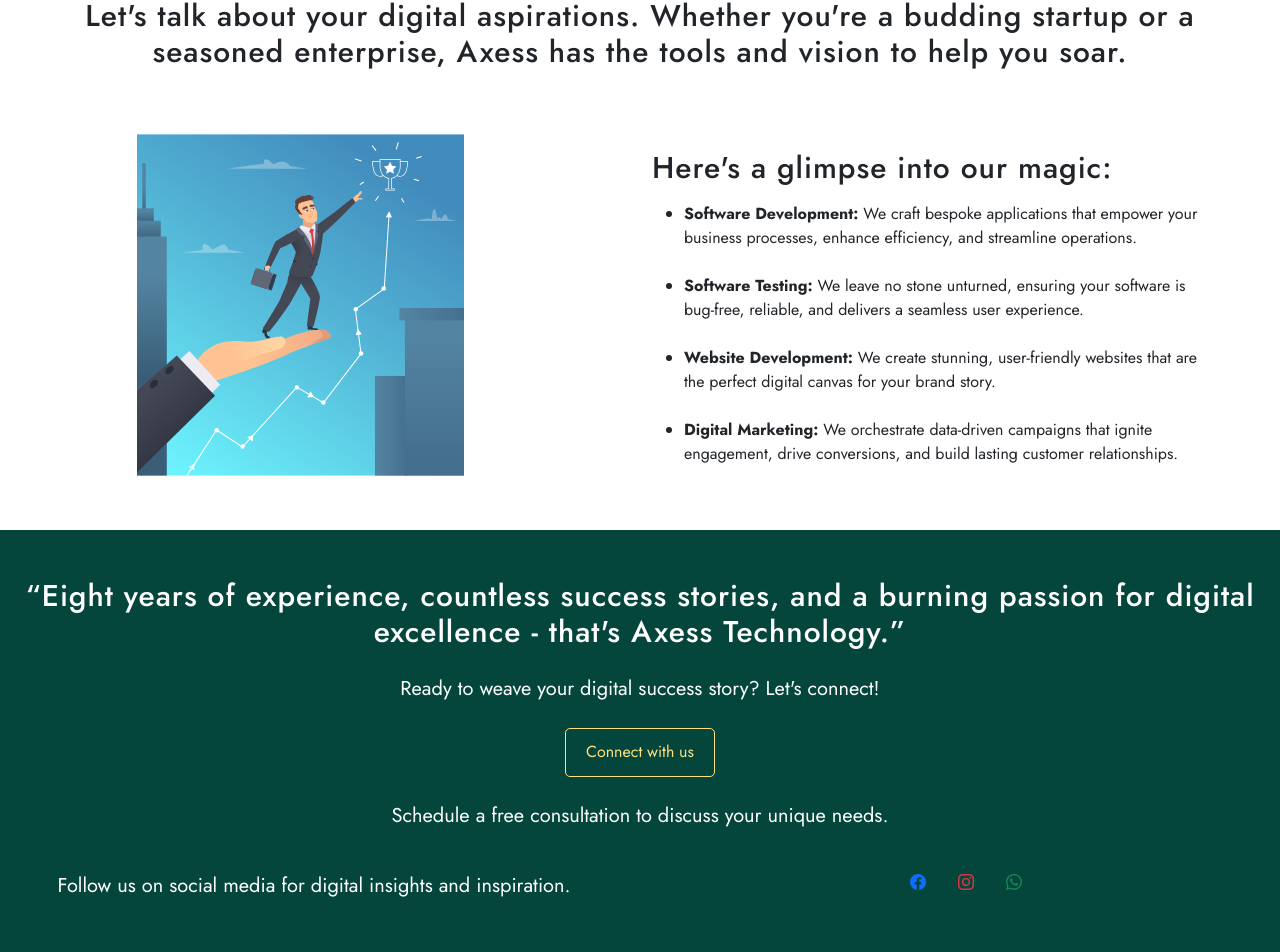
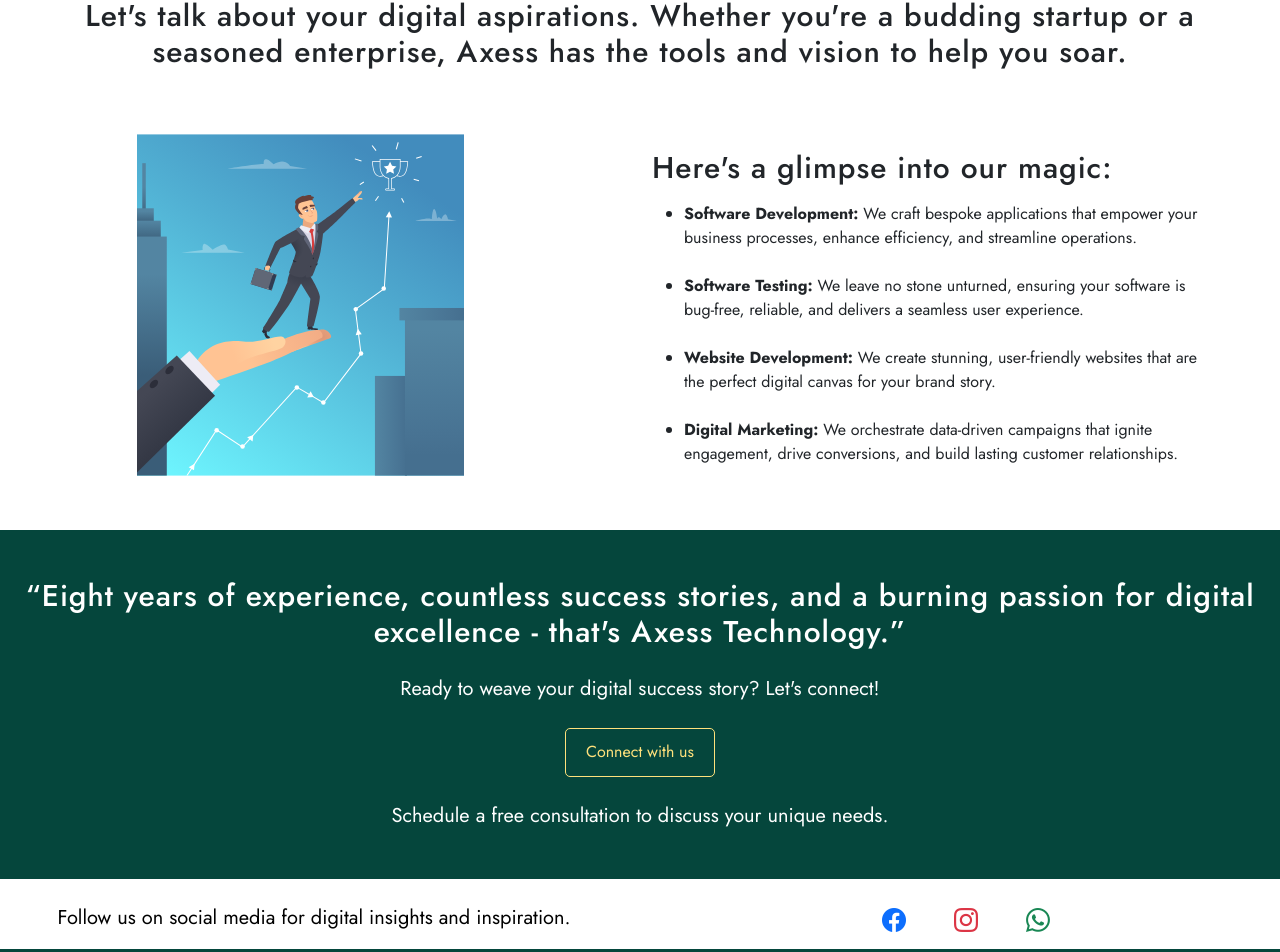
Before and after one commit to axessmongo/AxessTechnology-project, a React (Vite) app in the folder client/: page /about in a window 1280 px wide. Shown: the part 1619-2571 px from the top of the page. Built offline with nearby package versions, Linux system fonts and the light colour scheme.

Commit message:
aos added in about page

```diff
--- a/client/src/About.jsx
+++ b/client/src/About.jsx
@@ -19,7 +19,7 @@ function About() {
       <div className="">
         <div className="row mt-5 justify-content-end">
           <div className="col-md-8 mt-5">
-            <div className="p-5 mx-5">
+            <div className="p-5 mx-5" data-aos="fade-right" data-aos-duration="1000">
               <h1 className="mt-5 text-center bg-img-1 mx-auto">Our CEO</h1>
               <p className="mt-3 ceo-content">
                 Founded by a passionate entrepreneur, Mr. Venkteshan, Axess
@@ -43,7 +43,7 @@ function About() {
             </div>
           </div>
           <div className="col-md-4">
-            <div className="aboutusimg position-relative">
+            <div className="aboutusimg position-relative"  data-aos="fade-left" data-aos-duration="1000">
               <div class="blur-img">
                 <img
                   src={
@@ -110,19 +110,19 @@ function About() {
            </div> */}
       <div className="container mt-5">
         <div>
-          <h5 className="secondary-header text-center py-5">
+          <h5 className="secondary-header text-center py-5" data-aos="fade-up" data-aos-duration="1000">
             Let's talk about your digital aspirations. Whether you're a budding
             startup or a seasoned enterprise, Axess has the tools and vision to
             help you soar.
           </h5>
         </div>
         <div className="row mt-3">
-          <div className="col-md-6">
+          <div className="col-md-6" data-aos="fade-right" data-aos-duration="1000">
             <div className="aboutsuccess">
               <img src={success} alt="success" />
             </div>
           </div>
-          <div className="col-md-6">
+          <div className="col-md-6" data-aos="fade-left" data-aos-duration="1000">
             <div className="mt-3">
               <h6 className="secondary-header">
                 Here's a glimpse into our magic:
@@ -156,7 +156,7 @@ function About() {
         </div>
       </div>
       <section className="bg-green-1 py-5 mt-5">
-        <div>
+        <div  data-aos="fade-up" data-aos-duration="1000">
           <h3 className="secondary-header mx-auto text-center text-white mb-2">
             <q>
               Eight years of experience, countless success stories, and a
@@ -178,21 +178,21 @@ function About() {
             Schedule a free consultation to discuss your unique needs.{" "}
           </p>
         </div>
-        <div className="row">
+        <div className="row mt-5 bg-white"  data-aos="fade-up" data-aos-duration="1000">
           <div className="col-md-6 text-center">
-            <p className="fs-5 mx-auto text-white mt-4">
+            <p className="fs-5 mx-auto text-black mt-4">
               Follow us on social media for digital insights and inspiration.
             </p>
           </div>
           <div className="col-md-6 mt-4 justify-content-center linkhight d-flex">
             <Link>
-              <i className="bi bi-facebook text-primary  m-3"></i>
+              <i className="bi bi-facebook text-primary fs-4  m-4"></i>
             </Link>
             <Link>
-              <i className="bi bi-instagram text-danger m-3"></i>
+              <i className="bi bi-instagram text-danger fs-4 m-4"></i>
             </Link>
             <Link>
-              <i className="bi bi-whatsapp text-success m-3"></i>
+              <i className="bi bi-whatsapp text-success fs-4 m-4"></i>
             </Link>
           </div>
         </div>
```
